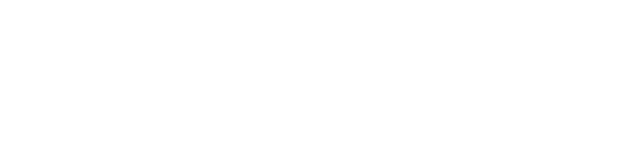
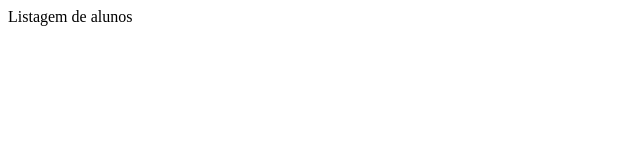
Before and after one commit to arthurborgess/projeto-exemplo, a plain HTML site: page index.html in a window 1280 px wide. Shown: the whole page, without its empty margins (0-640 px from the left). Drawn offline with Linux system fonts and the light colour scheme.

Commit message:
Fiz uma alteração extra pois mudei no lugar errado inicialmente

```diff
--- a/index.html
+++ b/index.html
@@ -7,6 +7,6 @@
     <title>Projeto Exemplo</title>
 </head>
 <body>
-
+    Listagem de alunos
 </body>
 </html>
```
